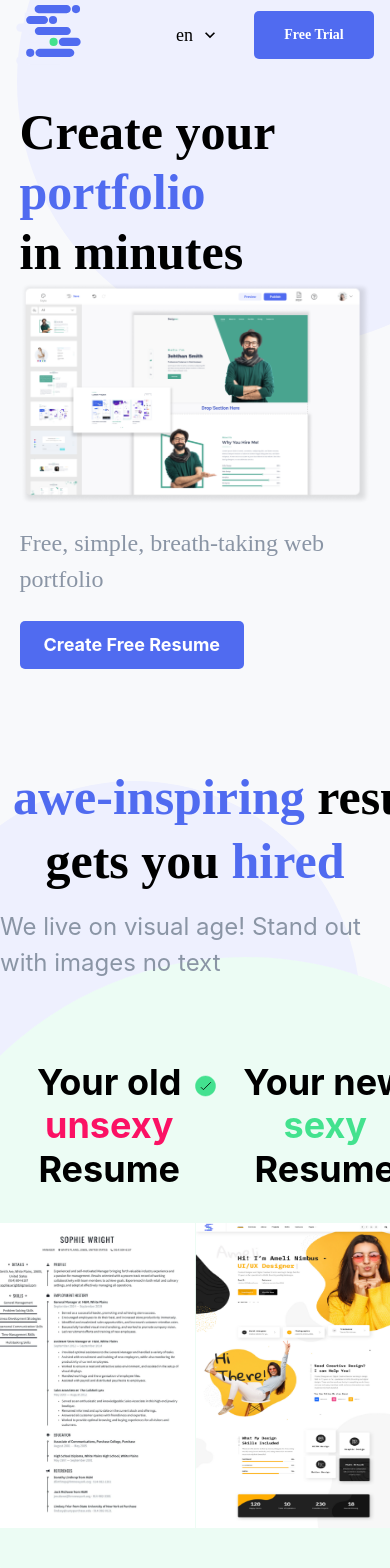
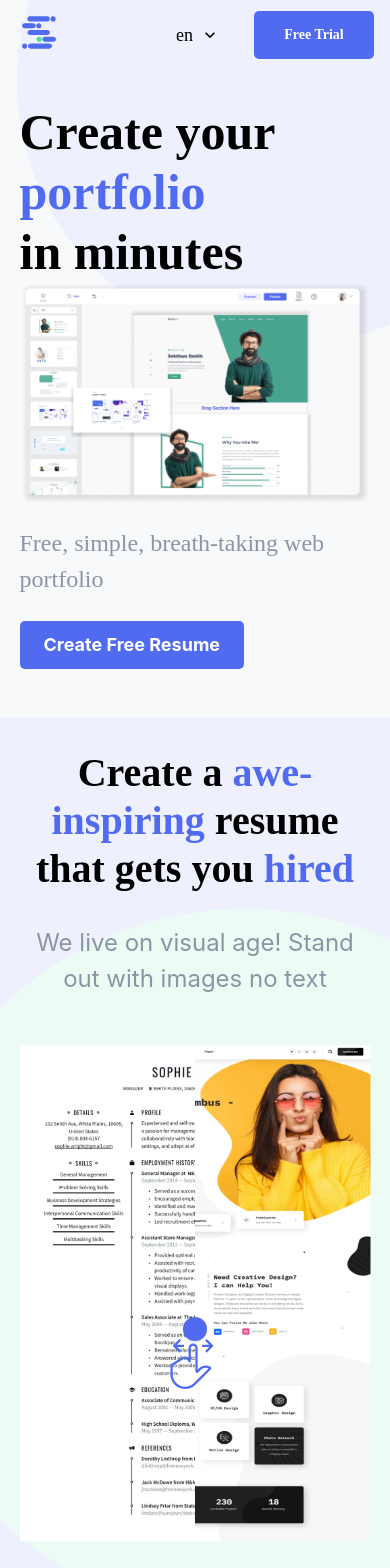
Before and after one commit to Achiaga/open-website-builder, a Next.js app: page / in a window 390 px wide. Shown: the top 1568 px of the page. Built offline with nearby package versions, Linux system fonts and the light colour scheme; a web font is replaced by a local one.

Commit message:
feat: comparison section responsive

```diff
--- a/assets/logo.js
+++ b/assets/logo.js
@@ -1,8 +1,8 @@
-const LogoSvg = () => {
+const LogoSvg = ({ width = '65' }) => {
 	return (
 		<svg
-			width='65'
-			height='60'
+			width={width}
+			height={width}
 			viewBox='0 0 59 55'
 			fill='none'
 			xmlns='http://www.w3.org/2000/svg'>
@@ -81,7 +81,7 @@ const LogoSvg = () => {
 				fill='#506BF0'
 			/>
 		</svg>
-	);
-};
+	)
+}
 
-export default LogoSvg;
+export default LogoSvg
--- /dev/null
+++ b/assets/slide-icon.js
@@ -0,0 +1,30 @@
+const SlideIcon = ({
+	width = '44',
+	height = '50',
+	fill = 'black',
+	...props
+}) => {
+	return (
+		<svg
+			width={width}
+			height={height}
+			viewBox='0 0 44 50'
+			fill={fill}
+			{...props}
+			xmlns='http://www.w3.org/2000/svg'>
+			<path
+				d='M13.9847 5.70534H6.96087L11.0595 1.60448L9.45497 0L2.61719 6.84005L9.46405 13.6892L11.0685 12.0847L6.96087 7.97476H13.9847V5.70534Z'
+				fill={fill}
+			/>
+			<path
+				d='M36.7515 0L35.1471 1.60448L39.2479 5.70534H32.165V7.97476H39.2479L35.138 12.0847L36.7425 13.6892L43.5916 6.84005L36.7515 0Z'
+				fill={fill}
+			/>
+			<path
+				d='M40.7745 28.0706C40.6837 27.9798 40.5861 27.9004 40.4817 27.8391C39.0111 26.9132 37.334 26.4457 35.6569 26.4457C33.3353 26.4457 31.016 27.3307 29.2458 29.1009L27.6413 30.7076V9.11405C27.6413 6.61768 25.5988 4.5752 23.1025 4.5752C20.6061 4.5752 18.5636 6.61768 18.5636 9.11405V19.0995C17.7353 18.0828 16.4871 17.4201 15.0732 17.4201C14.0906 17.4201 13.1851 17.7424 12.443 18.2757L2.66855 23.9334C1.31824 24.7186 0.408203 26.1733 0.408203 27.8436V35.3078C0.408203 43.4232 6.985 50 15.1005 50C19.0311 50 22.5918 48.4477 25.2266 45.9332L25.2289 45.9536L25.4808 45.7017C25.4854 45.6972 25.4899 45.6927 25.4922 45.6904L40.7745 30.4058C41.4213 29.7613 41.4213 28.7151 40.7745 28.0706ZM23.6607 44.2902C21.3346 46.5074 18.2936 47.7283 15.1005 47.7283C8.24907 47.7283 2.67763 42.1569 2.67763 35.3055V27.8414C2.67763 27.0425 3.10201 26.3186 3.81461 25.9033L13.7638 20.1185C14.0361 19.9233 14.4855 19.6873 15.071 19.6873C15.9787 19.6873 16.5461 20.2161 16.8048 20.5315L18.8201 23.0007C19.1242 23.3729 19.628 23.5136 20.0796 23.3524C20.5312 23.1913 20.833 22.7646 20.833 22.2835V9.11405C20.833 7.86359 21.852 6.84462 23.1025 6.84462C24.3529 6.84462 25.3719 7.86359 25.3719 9.11405V31.8015C25.3719 32.766 25.9778 33.5762 26.8289 33.9007C27.1942 34.0392 27.6073 33.9507 27.8841 33.6738L30.8503 30.7076C32.1348 29.4231 33.8414 28.7174 35.6569 28.7174C36.6804 28.7174 37.6813 28.9443 38.5936 29.38L23.6607 44.2902Z'
+				fill={fill}
+			/>
+		</svg>
+	)
+}
+export default SlideIcon
--- a/locales/es.js
+++ b/locales/es.js
@@ -1,13 +1,13 @@
 export default {
 	navbar: {
-		buttonTrial: 'Prueba Gratis',
+		buttonTrial: 'Prueba Gratis'
 	},
 	hero: {
 		title_1: 'Crea tu ',
 		title_color_2: 'portfolio ',
 		title_3: 'en minutos',
 		subtitle: 'Un portfolio online gratis, simple y sorprendente',
-		button: 'Crea tu CV gratis',
+		button: 'Crea tu CV gratis'
 	},
 	comparison: {
 		title_1: 'Crea un cv ',
@@ -19,8 +19,10 @@ export default {
 		un_sexy_color_2: 'unsexy ',
 		un_sexy_3: 'Currículum',
 		sexy_1: 'Tu nuevo ',
+		sexy_1_mobile: 'Desliza para tu nuevo ',
 		sexy_color_2: 'sexy ',
 		sexy_3: 'Currículum',
+		sexy_3_mobile: 'CV'
 	},
 	features: {
 		title_1: 'Super ',
@@ -41,7 +43,7 @@ export default {
 		feature_4: 'Multi-lenguage',
 		feature_text_4:
 			'Reprehenderit esse labore id veniam ut veniam non ex adipisicing',
-		button: 'Empieza Ahora',
+		button: 'Empieza Ahora'
 	},
 	subscriptionModal: {
 		header: "Join our ealy adopters' List, and get the job of your dreams",
@@ -60,9 +62,9 @@ export default {
 		join: 'Join',
 		join_color: 'Standout Resume',
 		email_subscription: 'Type your email',
-		access: 'Get early access',
+		access: 'Get early access'
 	},
 	footer: {
-		button: 'registrate',
-	},
-};
+		button: 'registrate'
+	}
+}
--- a/pages/components/comparison/index.js
+++ b/pages/components/comparison/index.js
@@ -1,25 +1,124 @@
 import Image from 'next/image'
-import { Box, Text } from '@chakra-ui/react'
+import {
+	Box,
+	Slider,
+	SliderFilledTrack,
+	SliderThumb,
+	SliderTrack,
+	Text
+} from '@chakra-ui/react'
 import { useTranslation } from '../../../hooks/translation'
 
 import CheckIcon from '../../../assets/check-icon'
 import CloseIcon from '../../../assets/close-icon'
 import UnsexyBg from '../../../assets/unsexy-circle'
 import SexyBg from '../../../assets/sexy-circle'
+import { useEffect, useState } from 'react'
+import SlideIcon from '../../../assets/slide-icon'
+
+const INITIAL_SLIDE_VALUE = 50
+
+const TextSlider = () => {
+	const [t] = useTranslation()
+	return (
+		<Box d={['flex', 'none']} mt='3rem' alignItems='center'>
+			<CheckIcon />
+			<Text fontSize='26px' textAlign='center' fontWeight='700'>
+				{t.comparison.sexy_1_mobile}
+				<Text as='span' color='green.400'>
+					{t.comparison.sexy_color_2}
+				</Text>
+				{t.comparison.sexy_3_mobile}
+			</Text>
+		</Box>
+	)
+}
+
+const ImageSlider = () => {
+	const [sliderValue, setSliderValue] = useState(INITIAL_SLIDE_VALUE)
+	const [showHelper, setShowHelper] = useState(true)
+
+	useEffect(() => {
+		showHelper && sliderValue !== INITIAL_SLIDE_VALUE && setShowHelper(false)
+	}, [sliderValue, showHelper])
+
+	return (
+		<Box
+			d={['flex', 'none']}
+			flexDir='column'
+			justifyContent='center'
+			alignItems='center'
+			pos='relative'
+			width='90vw'
+			m='auto'
+			height='500px'>
+			<Box
+				style={{ clipPath: `inset(0 0 0 ${sliderValue}%)` }}
+				pos='absolute'
+				left='0'
+				top='16px'>
+				<Image
+					loading='eager'
+					src={'/sexy.png'}
+					alt='sexy'
+					width={520}
+					height={735}
+				/>
+			</Box>
+			<Box
+				style={{ clipPath: `inset(0 ${100 - sliderValue}% 0 0)` }}
+				pos='absolute'
+				right='0'
+				top='16px'>
+				<Image
+					src={'/unsexy.png'}
+					alt='unsexy_image'
+					width={520}
+					height={735}
+				/>
+			</Box>
+			<Slider
+				pos='absolute'
+				top='10%'
+				colorScheme='primary'
+				width='90vw'
+				aria-label='slider-ex-4'
+				value={sliderValue}
+				onChange={setSliderValue}>
+				<SliderTrack bg='transparent'>
+					<SliderFilledTrack bg='transparent' />
+				</SliderTrack>
+				<SliderThumb boxSize={6} color='primary.500' bg='primary.500'>
+					<Box color='primary.500' bg='primary.500' />
+				</SliderThumb>
+				{showHelper && (
+					<Box position='absolute' top='22px' left='43%'>
+						<SlideIcon fill='#506BF0' zIndex='2' />
+					</Box>
+				)}
+			</Slider>
+		</Box>
+	)
+}
 
 const Comparison = () => {
 	const [t] = useTranslation()
 
 	return (
 		<Box
+			bg={['primary.100', 'transparent']}
 			position='relative'
 			display='flex'
 			flexDirection='column'
 			justifyContent='center'
 			alignItems='center'
-			width='100%'
-			marginTop='6rem'
-			marginBottom='6.5rem'>
+			width={['100vw', '100%']}
+			mx={['auto', 0]}>
+			<Box
+				width={['90vw', '100%']}
+				mx={['auto', 0]}
+				marginTop={['2rem', '6rem']}
+				marginBottom={['2rem', '6rem']}>
 				<Box position='absolute' left='0' top='1rem'>
 					<UnsexyBg />
 				</Box>
@@ -27,16 +126,16 @@ const Comparison = () => {
 					<SexyBg />
 				</Box>
 				<Text
+					as='h1'
 					position='relative'
 					fontWeight='bold'
-				width='1053px'
 					textAlign='center'
 					color='black'
 					fontFamily='Montserrat'
-				fontSize='50px'
-				lineHeight='60px'
-				width='50rem'
-				lineHeight='4rem'>
+					fontSize={['2.5rem', '50px']}
+					lineHeight={['3rem', '4rem']}
+					width={['auto', '50rem']}
+					mx='auto'>
 					{t.comparison.title_1}
 					<Text as='span' color='primary.500'>
 						{t.comparison.title_color_2}
@@ -47,15 +146,19 @@ const Comparison = () => {
 					</Text>
 				</Text>
 				<Text
+					as='h2'
+					textAlign='center'
 					position='relative'
 					fontSize='24px'
-				marginTop='1rem'
+					my={['2rem', '1rem']}
 					color='gray.600'>
 					{t.comparison.subtitle}
 				</Text>
+				<ImageSlider />
+				<TextSlider />
 				<Box
 					position='relative'
-				display='flex'
+					display={['none', 'flex']}
 					justifyContent='center'
 					alignItems='center'
 					width='100%'
@@ -71,6 +174,7 @@ const Comparison = () => {
 						<Box display='flex' paddingBottom='2rem'>
 							<CloseIcon />
 							<Text
+								as='span'
 								paddingLeft='1.5rem'
 								fontSize='36px'
 								lineHeight='43.2px'
@@ -84,6 +188,7 @@ const Comparison = () => {
 							</Text>
 						</Box>
 						<Image
+							style={{ clipPath: 'inset(0 0 0 50%)' }}
 							src={'/unsexy.png'}
 							alt='unsexy_image'
 							width={520}
@@ -112,7 +217,14 @@ const Comparison = () => {
 								{t.comparison.sexy_3}
 							</Text>
 						</Box>
-					<Image src={'/sexy.png'} alt='sexy' width={520} height={735} />
+						<Image
+							loading='eager'
+							src={'/sexy.png'}
+							alt='sexy'
+							width={520}
+							height={735}
+						/>
+					</Box>
 				</Box>
 			</Box>
 		</Box>
--- a/pages/components/hero/index.js
+++ b/pages/components/hero/index.js
@@ -12,12 +12,12 @@ const Hero = () => {
 		<Box
 			position='relative'
 			display='flex'
-			flexDir='column'
+			flexDir={['column', 'row']}
 			justifyContent='space-between'
 			alignItems='center'
 			width={['90vw', '100%']}
 			marginTop={[0, '1.25rem']}
-			marginBottom={[0, '6.5rem']}>
+			marginBottom={['3rem', '6.5rem']}>
 			<Box
 				display='flex'
 				flexDirection='column'
--- a/pages/components/navbar/index.js
+++ b/pages/components/navbar/index.js
@@ -44,8 +44,8 @@ const Navbar = () => {
 			<Box position='absolute' right='-79px' top='-92px'>
 				<BgCircle />
 			</Box>
-			<Box paddingTop={[0, '1rem']} position='relative' width={'40px'}>
-				<LogoSvg />
+			<Box paddingTop={[0, '1rem']} position='relative'>
+				<LogoSvg width={'2.5rem'} />
 			</Box>
 			<Box
 				position='relative'
```
Lines whose indentation alone changed are shown as unchanged.
